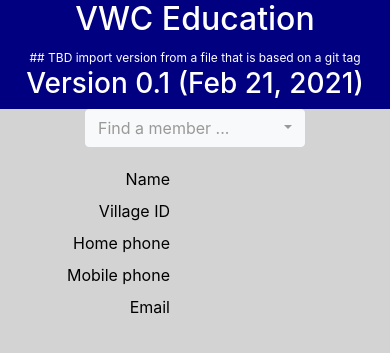
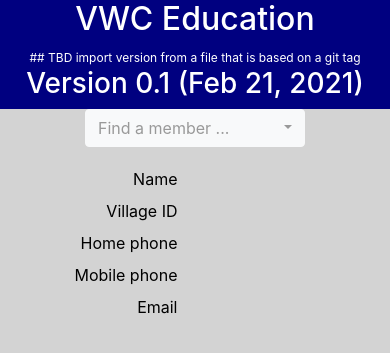
Before and after one commit to thevwc/EducationWebApp, a Flask app: page / in a window 390 px wide. Shown: the top 353 px of the page. Run offline with Flask 2, Linux system fonts and the light colour scheme; parts of the project's set-up code (start-up, migrations or seed data) failed here and were passed over; some libraries are stand-ins or nearby versions.

Commit message:
Redid layout to use Bootstrap classes (prior seemed to be conflicting with other CSS).

```diff
--- a/app/templates/base.html
+++ b/app/templates/base.html
@@ -1,15 +1,18 @@
 {% extends 'bootstrap/base.html' %}
+
 
 {% block styles %}
     {{super()}}
     <!-- <link rel="stylesheet" href="{{ url_for('static', filename='css/base.css') }}">   -->
-{% endblock %}
+{% endblock styles %}
 
-{% block title %}VWC Education{% endblock title %}
+
+{% block title %}
+VWC Education
+{% endblock title %}
+
 
 {% block content %}
-
-
     <div class="container p-0 m-0">
     {% with messages = get_flashed_messages(with_categories=true) %}
         {% if messages %}
@@ -74,6 +77,6 @@
     </div>
 
     {# application content needs to be provided in the app_content block #}
-{% block app_content %}{% endblock %}
-
+    {% block app_content %}
+    {% endblock app_content%}
 {% endblock %}
--- a/app/templates/index.html
+++ b/app/templates/index.html
@@ -6,20 +6,22 @@
 {% endblock %}
 {% block app_content %}
 
-<div class="parent">
-    <!-- HEADING SECTION -->
-    <div class="heading">
+
+
+<div class="">
+    <div class="row">
+        <div class="col-md-6 heading">
             <h2>VWC Education</h2>
         </div>
 
-    <!-- VERSION SECTION -->
-    <div class="version">
+        <div class="col-md-6 version">
             ## TBD import version from a file that is based on a git tag
             <h3>Version 0.1 (Feb 21, 2021)</h3>
         </div>
+    </div>
 
-    <!-- SELECT MEMBER SECTION -->
-    <div class="selectMember">
+    <div class="row">
+        <div class="col-md-6 selectMember">
             <div>
                 <select id="selectpicker" class='selectpicker' style='margin-bottom:20px' title='Find a member ...' data-live-search=true data-live-search-style="contains" data-width='auto'>
                 {% for n in nameList %}
@@ -31,11 +33,9 @@
                 {% endfor %}
                 </select>
             </div>
-
         </div>
 
-    <!-- CONTACT INFO -->
-    <div class="contactInfo">
+        <div class="col-md-6 contactInfo">
             <div class="row">
                 <label class="col contactLabel">Name</label>
                 <span id="memberName" class="col contactData">
@@ -57,8 +57,7 @@
                 <span id="eMail" class="col contactData">
             </div>
         </div>
-
-</div>  <!-- END OF PARENT WRAPPER -->
+    </div>
 
 
     <!-- Modal for error messages. -->
@@ -80,9 +79,8 @@
     		</div>
     	</div>
 </div>
+{% endblock %}
 
-
-{% endblock %}
 
 {% block scripts %}
     {{super()}}
```
Lines whose indentation alone changed are shown as unchanged.
